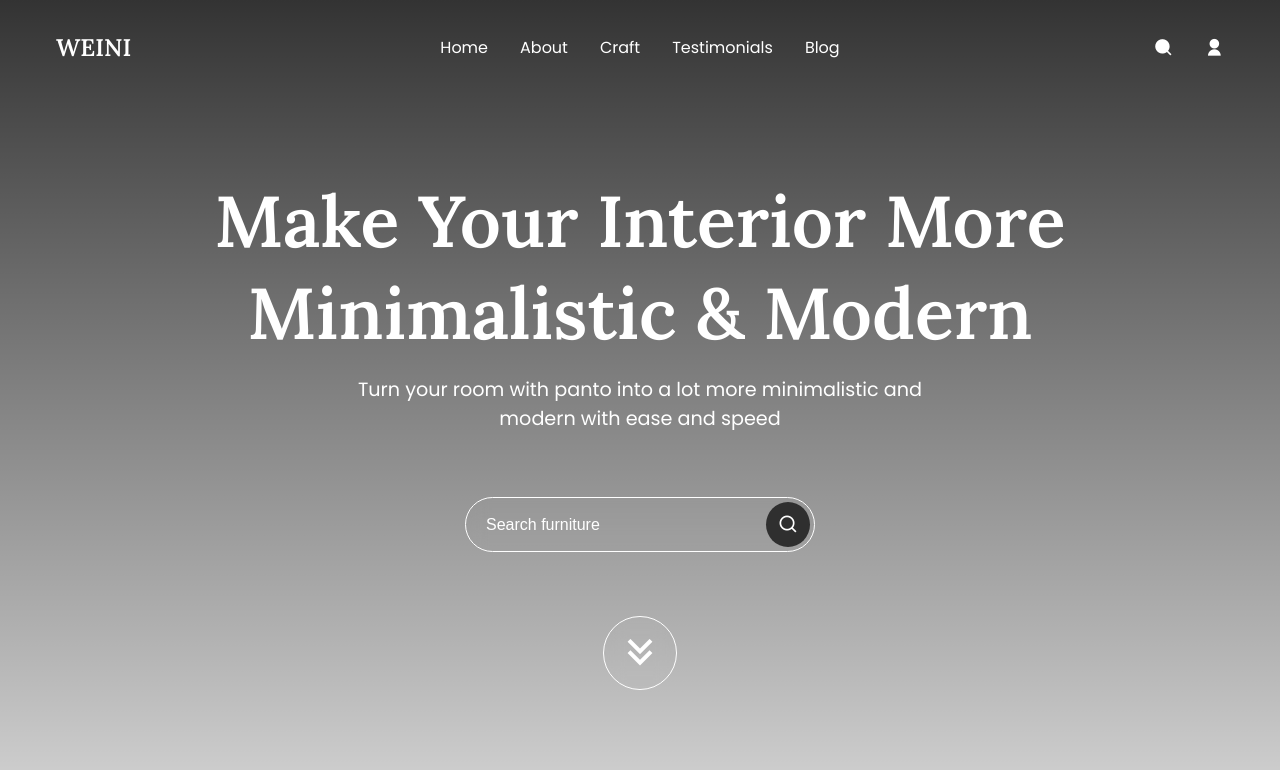
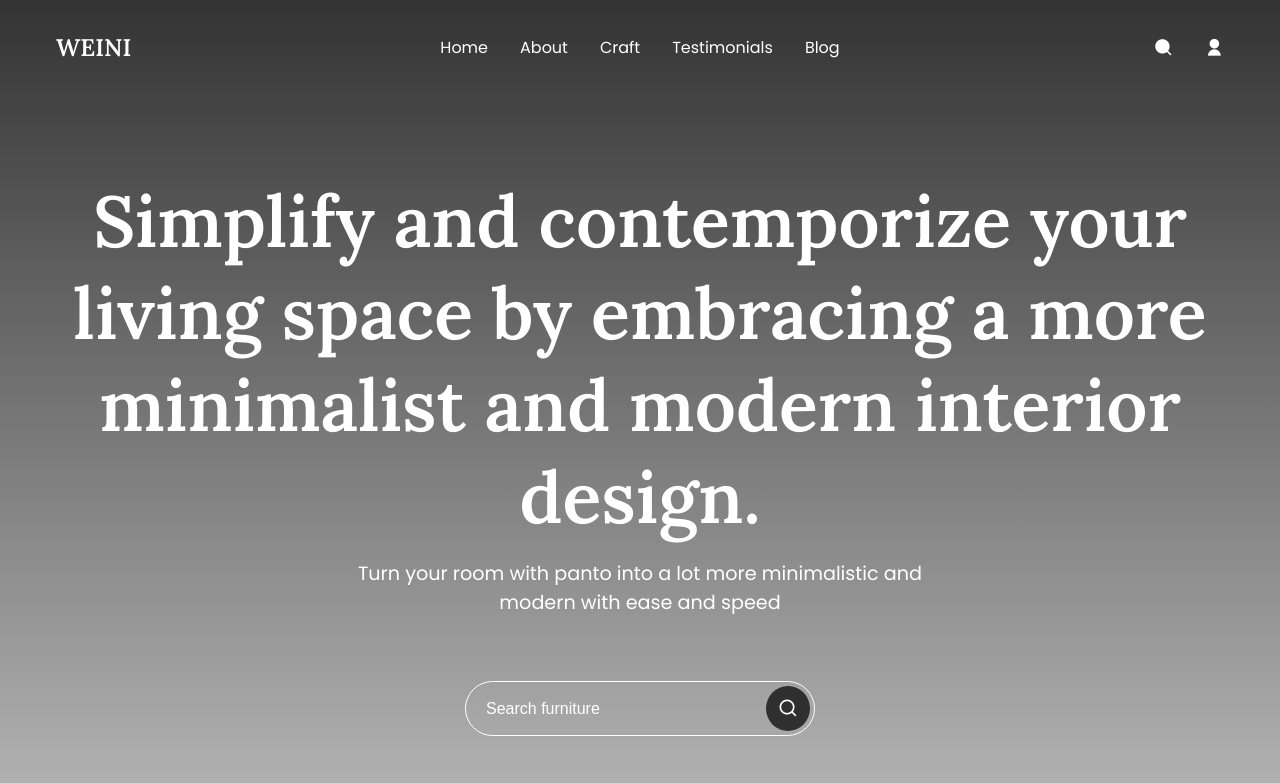
Before and after one commit to Danaitbootcamp/Project---3, a plain HTML site: page index.html in a window 1280 px wide. Shown: the top 783 px of the page. Drawn offline with nearby package versions, Linux system fonts and the light colour scheme.

Commit message:
new change

```diff
--- a/index.html
+++ b/index.html
@@ -34,7 +34,7 @@
         </div>
       </nav>
       <div class="section__container header__container" id="home">
-        <h1>Make Your Interior More Minimalistic & Modern</h1>
+        <h1>Simplify and contemporize your living space by embracing a more minimalist and modern interior design.</h1>
         <p>
           Turn your room with panto into a lot more minimalistic and modern with
           ease and speed
```
